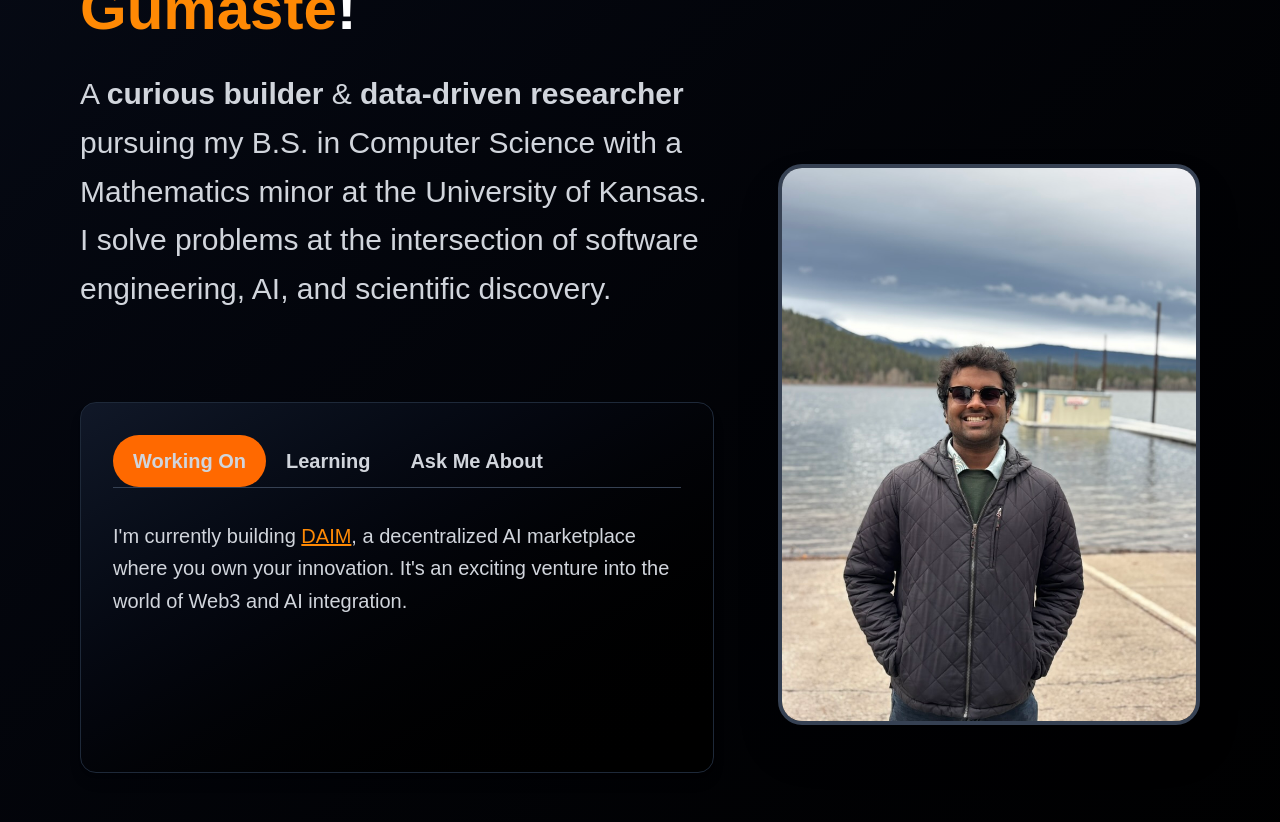
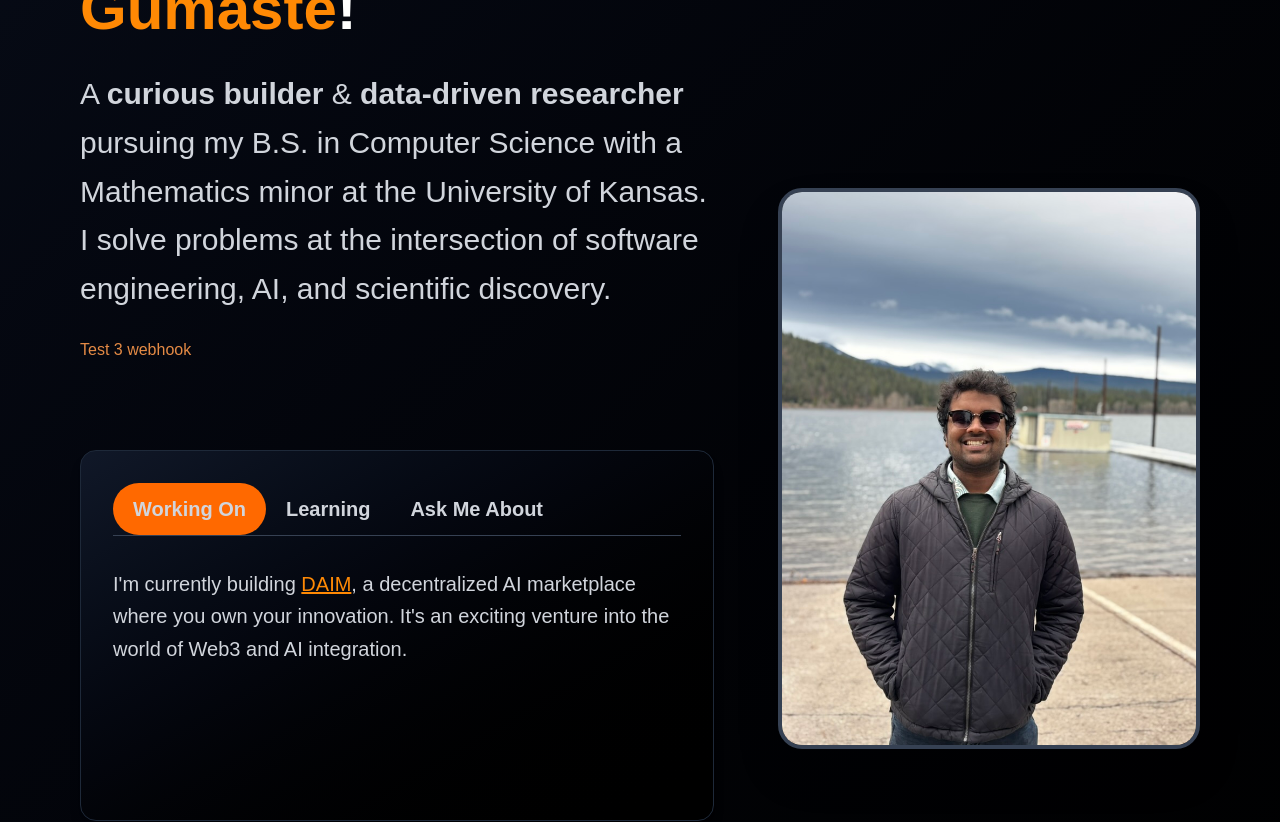
Before and after one commit to Vegito2367/TejPortfolio, a Next.js app in the folder personalwebsite/: page / in a window 1280 px wide. Shown: the top 822 px of the page. Built offline with nearby package versions, Linux system fonts and the light colour scheme.

Commit message:
test3 webhook

```diff
--- a/personalwebsite/src/customComponents/heroSection.tsx
+++ b/personalwebsite/src/customComponents/heroSection.tsx
@@ -56,6 +56,7 @@ export default function HeroSection() {
                     <p className="text-xl md:text-2xl lg:text-3xl text-gray-300 leading-relaxed max-w-prose">
                         A <strong>curious builder</strong> &amp; <strong>data-driven researcher</strong> pursuing my B.S. in Computer Science with a Mathematics minor at the University of Kansas. I solve problems at the intersection of software engineering, AI, and scientific discovery.
                     </p>
+          <p>Test 3 webhook</p>
 
 
 
```
